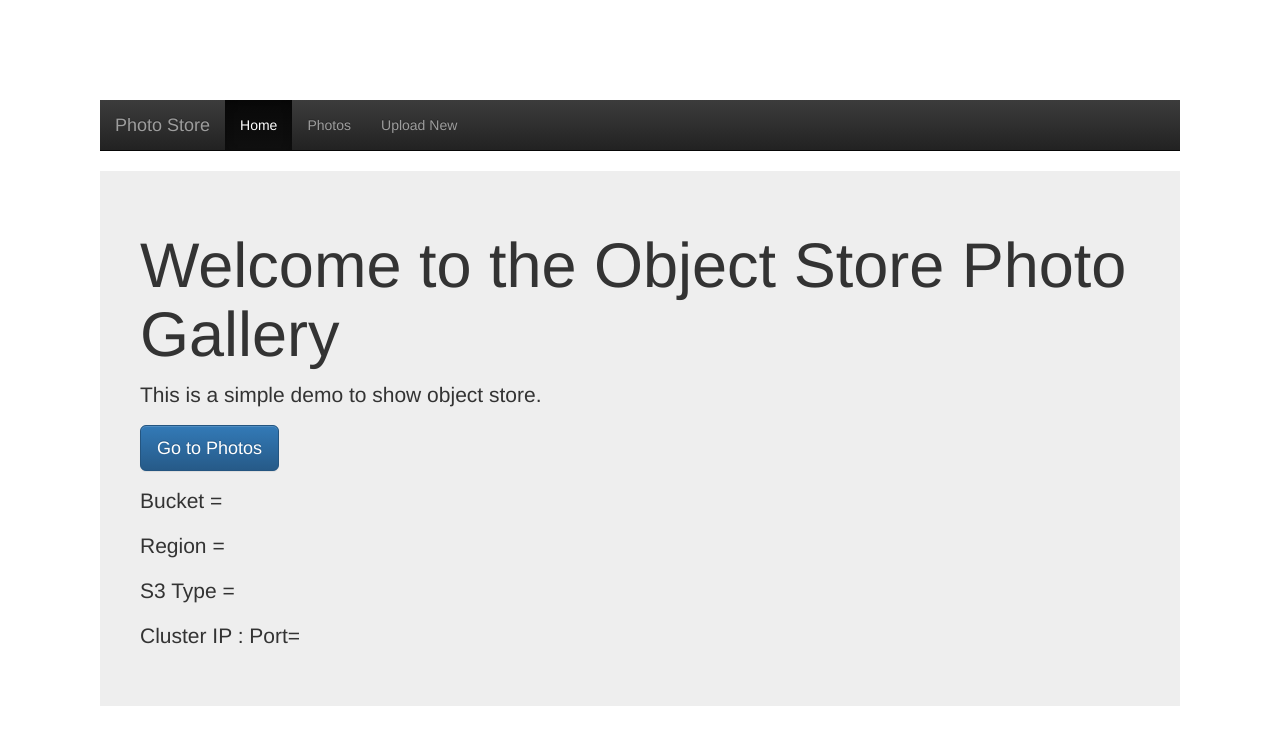
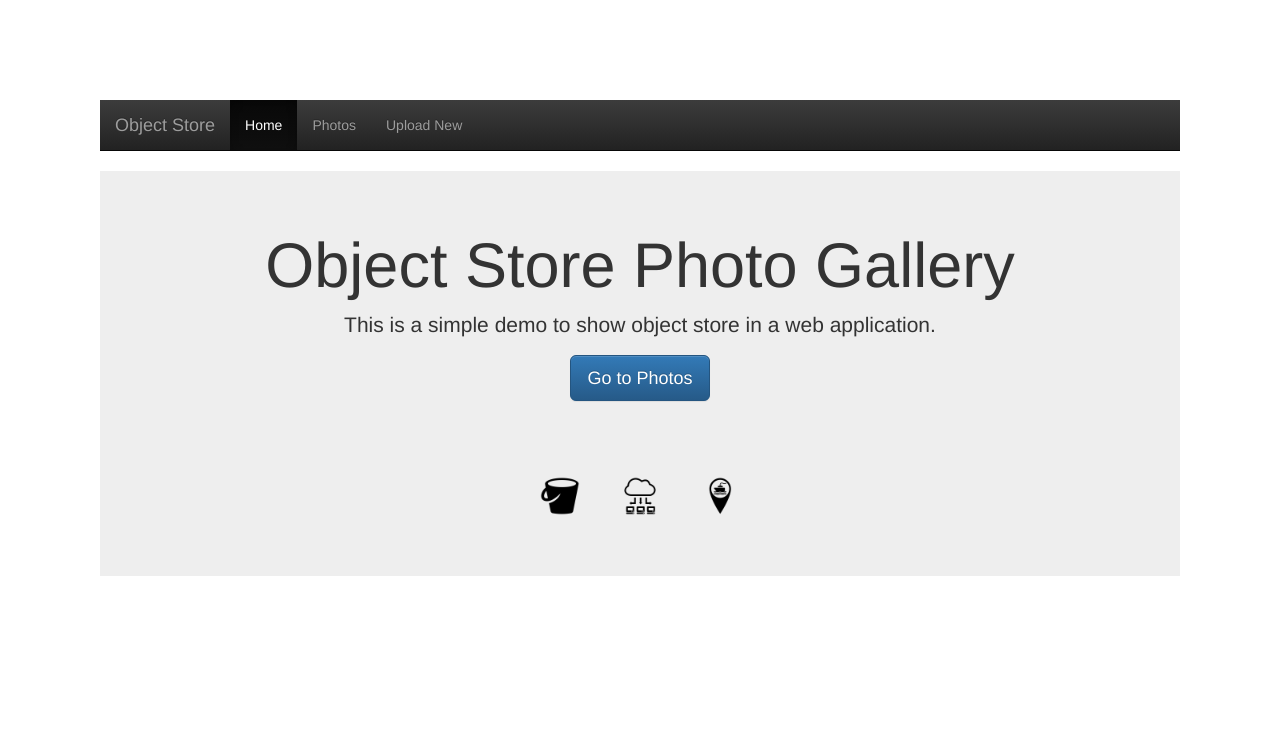
Before and after one commit to nberrington-cloudian/photo-gallery, a website: page index.html in a window 1280 px wide. Drawn offline with nearby package versions, Linux system fonts and the light colour scheme; no server answers.

Commit message:
Made things prettier

```diff
--- a/app.js
+++ b/app.js
@@ -54,7 +54,8 @@ if (envBucketPW) {
 }
 
 
-app.use(express.static(__dirname + '/public'));
+app.use(express.static('public'));
+//app.use(express.static(__dirname + '/public/images'));
 
 app.use('/photos', require(__dirname + '/index.js')(options.bucket, options));
 
--- a/index.html
+++ b/index.html
@@ -11,7 +11,7 @@
 <div style="margin:100px;">
     <nav class="navbar navbar-inverse navbar-static-top">
         <div class="container">
-            <a class="navbar-brand" href="/">Photo Store</a>
+            <a class="navbar-brand" href="/">Object Store</a>
             <ul class="nav navbar-nav">
                 <li class="active">
                     <a href="index.html">Home</a>
@@ -25,23 +25,42 @@
             </ul>
         </div>
     </nav>
-    <div class="jumbotron"  style="padding:40px;">
-        <h1>Welcome to the Object Store Photo Gallery</h1>
-        <p>This is a simple demo to show object store.</p>
+    <div class="jumbotron text-center"  style="padding:40px; margin:auto;">
+        <h1>Object Store Photo Gallery</h1>
+        <p>This is a simple demo to show object store in a web application.</p>
         <p><a class="btn btn-primary btn-lg" href="/photos" role="button">Go to Photos</a></p>
-        <p>Bucket = <span id="storagepath"></span></p>
-        <p>Region = <span id="region"></span></p>
-        <p>S3 Type = <span id="s3type"></span></p>
-        <p>Cluster IP : Port= <span id="clusterip"></span></p>
+        <br/><br/>
+        <table border="0" style="margin:auto">
+            <tr>
+                <td align="center" style="padding:20px;">
+                    <img src="./images/bucket_icon2.png" style="height:40px; margin:auto;"/><br/>
+                    <span id="storagepath"></span>
+                </td>
+                <td align="center" style="padding:20px;">
+                    <img src="./images/cloudnetwork1.png" style="height:40px" /><br/><span id="clusterip"></span>
+                </td>
+                <td align="center" style="padding:20px;">
+                    <img src="./images/port1.png" style="height:40px" /><br/><span id="port"></span>
+                </td>
+            </tr>
+        </table>
+
+
+        <!--<p>Bucket = <span id="storagepath"></span></p>-->
+        <!--<p>Region = <span id="region"></span></p>-->
+        <!--<p>S3 Type = <span id="s3type"></span></p>-->
+        <!--<p>Cluster IP : Port= <span id="clusterip"></span></p>-->
 
     </div>
 </div>
 <script>
     $.get( "/getvar", function( data ) {
         document.getElementById("storagepath").innerHTML = data.bucket;
-        document.getElementById("region").innerHTML = data.region ? data.region : "Not Set";
-        document.getElementById("s3type").innerHTML = data.s3Type;
-        document.getElementById("clusterip").innerHTML = data.clusterIP ? data.clusterIP : "Not Set";
+        <!--document.getElementById("region").innerHTML = data.region ? data.region : "Not Set";-->
+        <!--document.getElementById("s3type").innerHTML = data.s3Type;-->
+        var res = data.clusterIP.split(":");
+        document.getElementById("clusterip").innerHTML = data.clusterIP ? res[0] : "Not Set";
+        document.getElementById("port").innerHTML = data.clusterIP ? res[1] : "Not Set";
     });
 </script>
 </body>
```
Also changed, not shown: public/images/bucket_icon2.png (added), public/images/cloudnetwork1.png (added), public/images/port1.png (added).
